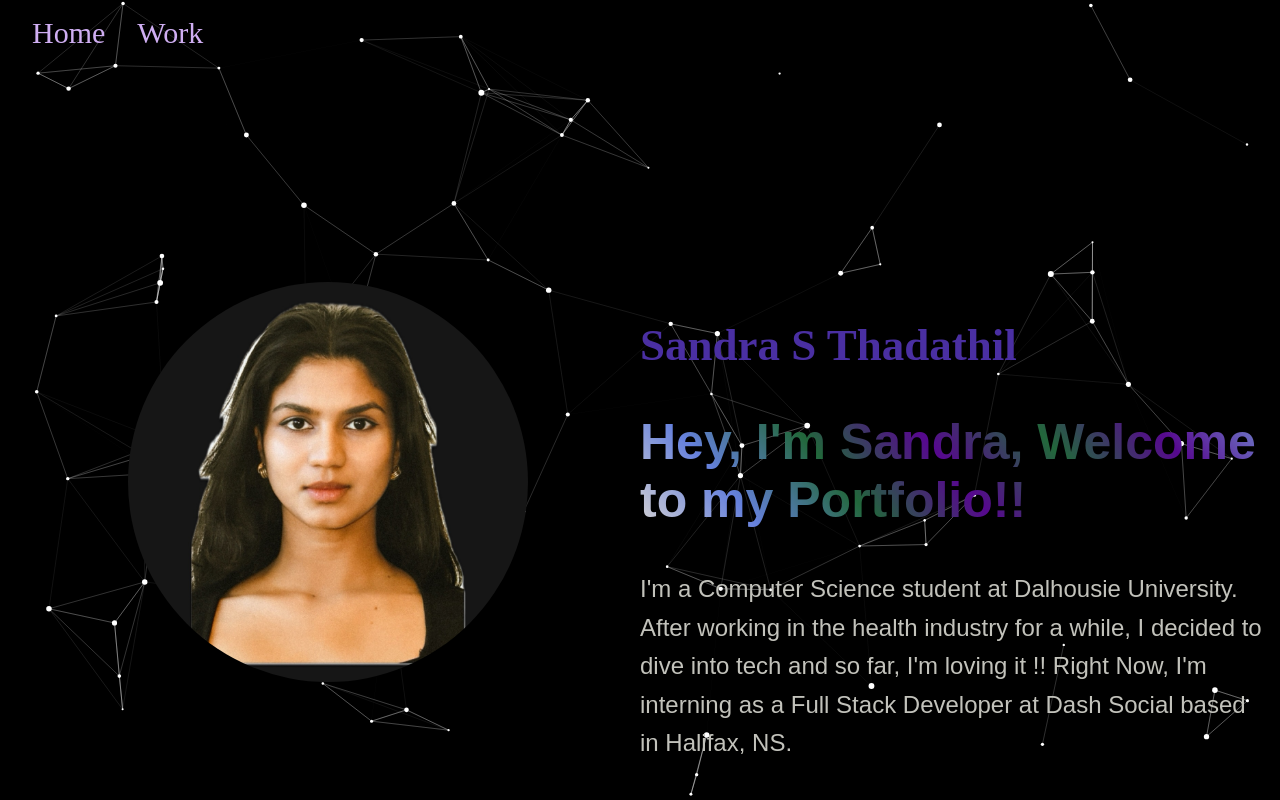
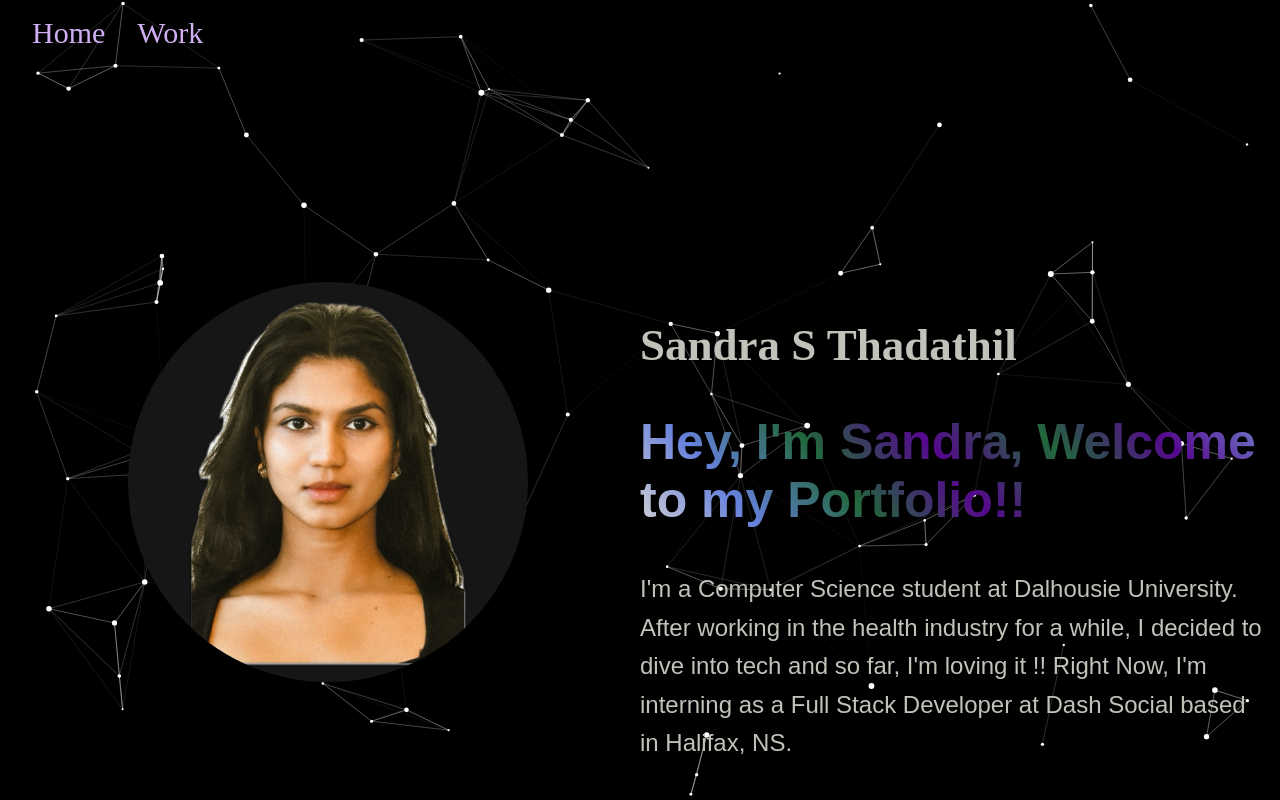
Before and after one commit to Sandra-Thadathil/portfolio, a React (Vite) app: page / in a window 1280 px wide. Shown: the top 800 px of the page. Built offline with nearby package versions, Linux system fonts and the light colour scheme.

Commit message:
Update Home.css

```diff
--- a/src/pages/Home.css
+++ b/src/pages/Home.css
@@ -38,7 +38,7 @@ html, body, #root {
 
   .intro{
     font-size: 45px;
-    color: rgb(74, 47, 162);
+    color: rgb(194, 194, 187);;
   }
 
   .home-title {
```
